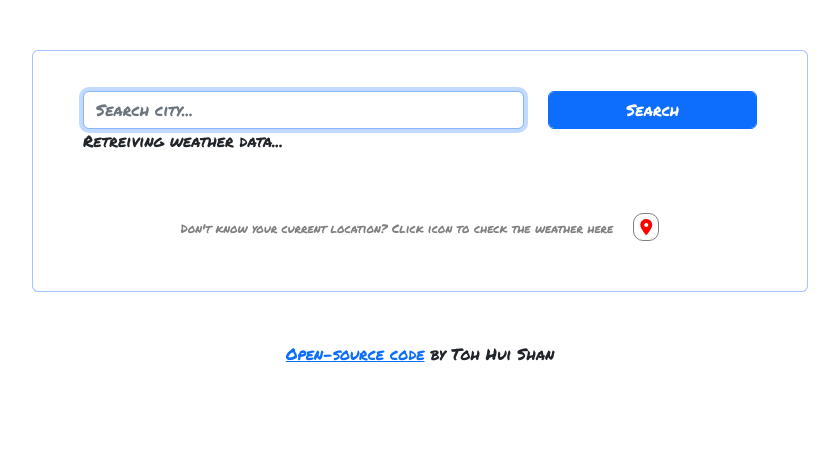
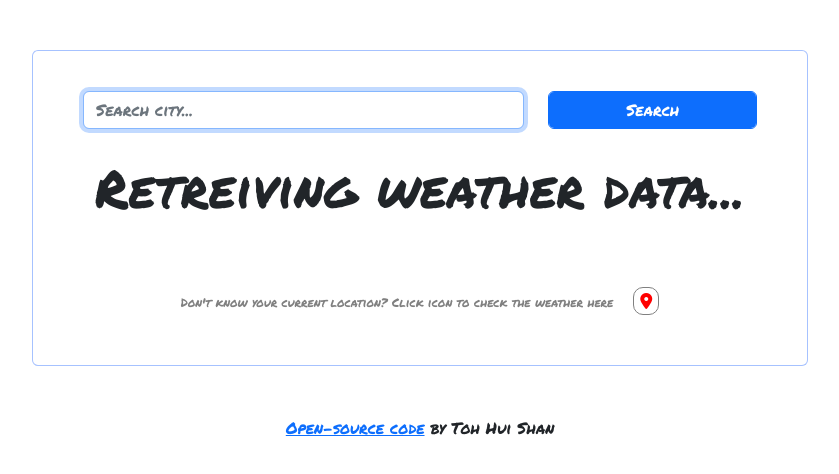
Before and after one commit to tohhuishan/shecodes-react-weather-application, a React (Create React App) app: page / in a window 1280 px wide. Shown: the top 474 px of the page, without its empty margins (220-1059 px from the left). Built offline with nearby package versions, Linux system fonts and the light colour scheme; no server answers.

Commit message:
Edited styling of retrieving data info

```diff
--- a/src/Search.css
+++ b/src/Search.css
@@ -2,3 +2,10 @@
 .Search .search-button {
   margin: 0 auto;
 }
+
+.Search p {
+  display: block;
+  font-size: 52px;
+  margin-top: 20px;
+  text-align: center;
+}
--- a/src/Search.js
+++ b/src/Search.js
@@ -41,7 +41,7 @@ export default function Search(props) {
   }
 
   let searchEngine = (
-    <div className="Search">
+    <div>
       <form className="row" onSubmit={handleSubmit}>
         <div className="col-8">
           <input
@@ -68,7 +68,7 @@ export default function Search(props) {
 
   if (currentWeatherData.ready) {
     return (
-      <div>
+      <div className="Search">
         {searchEngine}
         <CurrentWeather data={currentWeatherData} />
       </div>
@@ -77,7 +77,7 @@ export default function Search(props) {
     retrieveData();
 
     return (
-      <div>
+      <div className="Search">
         {searchEngine}
         <p>Retreiving weather data...</p>
       </div>
```
